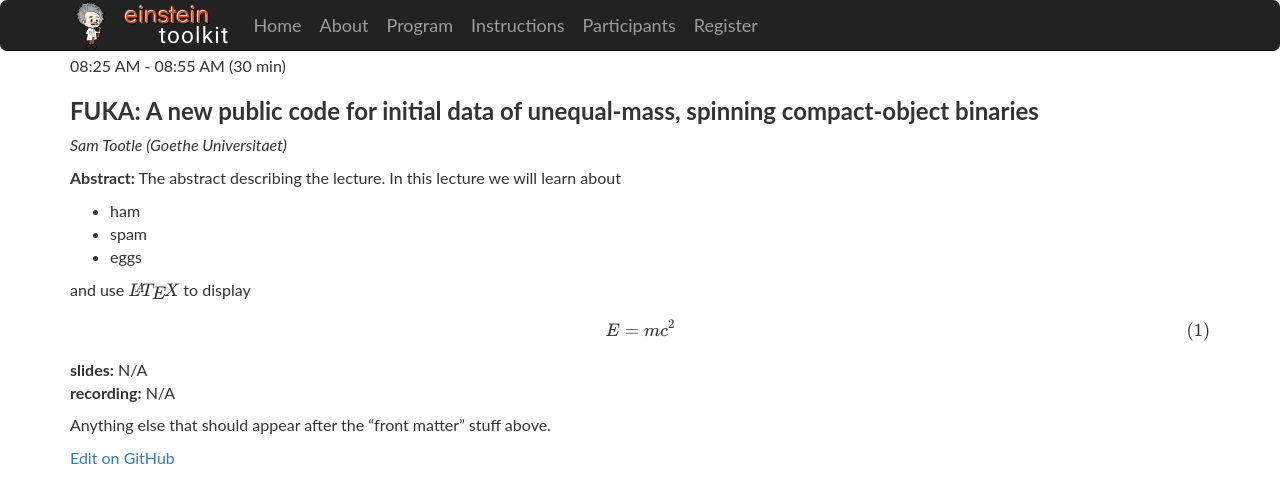
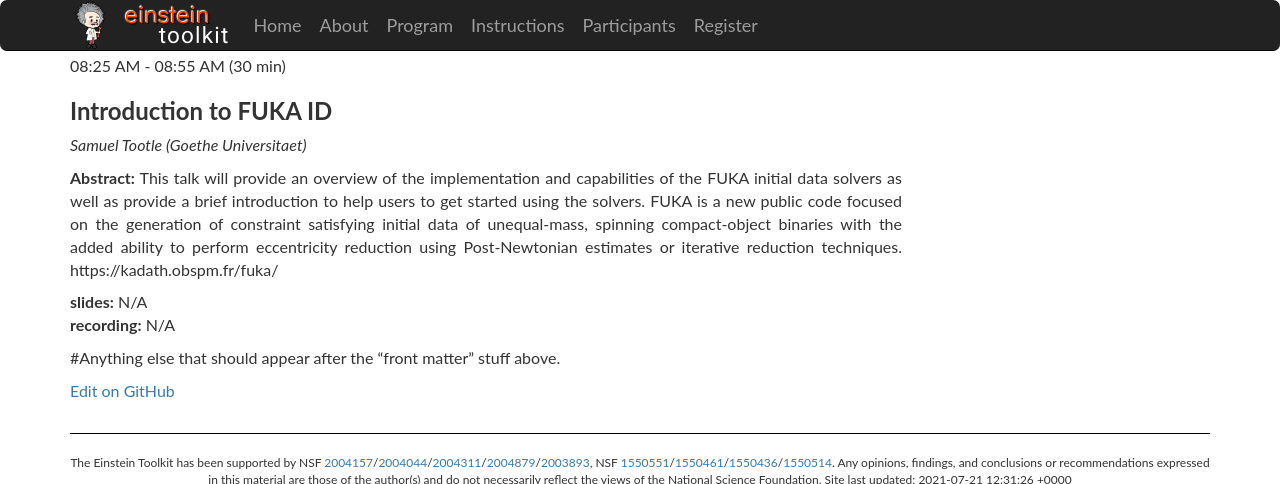
Before and after one commit to EinsteinToolkit/et2021uiuc, a Jekyll site: the page built from _lectures/24-SamTootle/index.md, in a window 1280 px wide, cut to the strip 0-484 px from the top of the page. Built offline with Jekyll 4.4.1, drawn with Linux system fonts in a browser that asks for light colours; formulas are drawn with MathJax 3.

Commit message:
further updates and added abstract.

```diff
--- a/_lectures/24-SamTootle/index.md
+++ b/_lectures/24-SamTootle/index.md
@@ -1,8 +1,8 @@
 ---
 layout: default
 usemathjax: true
-title: "FUKA: A new public code for initial data of unequal-mass, spinning compact-object binaries"
-author: Sam Tootle
+title: "Introduction to FUKA ID"
+author: Samuel Tootle
 institution: Goethe Universitaet
 # updload your slides as slides.pdf
 # upload your recorded talk as recording.mp4
@@ -14,25 +14,14 @@ institution: Goethe Universitaet
 {% include base.html %}
 
 {%-capture abstract-%}
-The abstract describing the lecture. In this lecture we will learn about
-
-* ham
-* spam
-* eggs
-
-and use $$\LaTeX$$ to display
-
-$$
-\begin{equation}
-E = m c^2
-\end{equation}
-$$
+This talk will provide an overview of the implementation and capabilities of the FUKA initial data solvers as well as provide a brief introduction to help users to get started using the solvers.  FUKA is a new public code focused on the generation of constraint satisfying initial data of unequal-mass, spinning compact-object binaries with the added ability to perform eccentricity reduction using Post-Newtonian estimates or iterative reduction techniques.
+https://kadath.obspm.fr/fuka/
 {%-endcapture-%}
 
 <div class="col-xs-12" markdown="1">
 {% include lecture.md abstract=abstract %}
 
-Anything else that should appear after the "front matter" stuff above.
+#Anything else that should appear after the "front matter" stuff above.
 
 [Edit on GitHub](https://github.com/EinsteinToolkit/et2021uiuc/edit/master/{{page.path}})
 </div>
```
